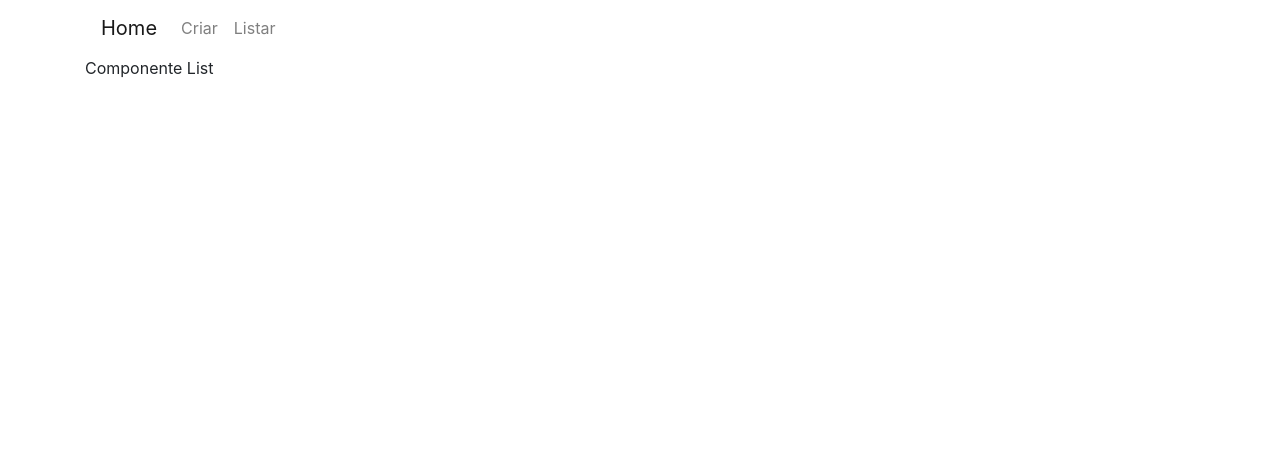
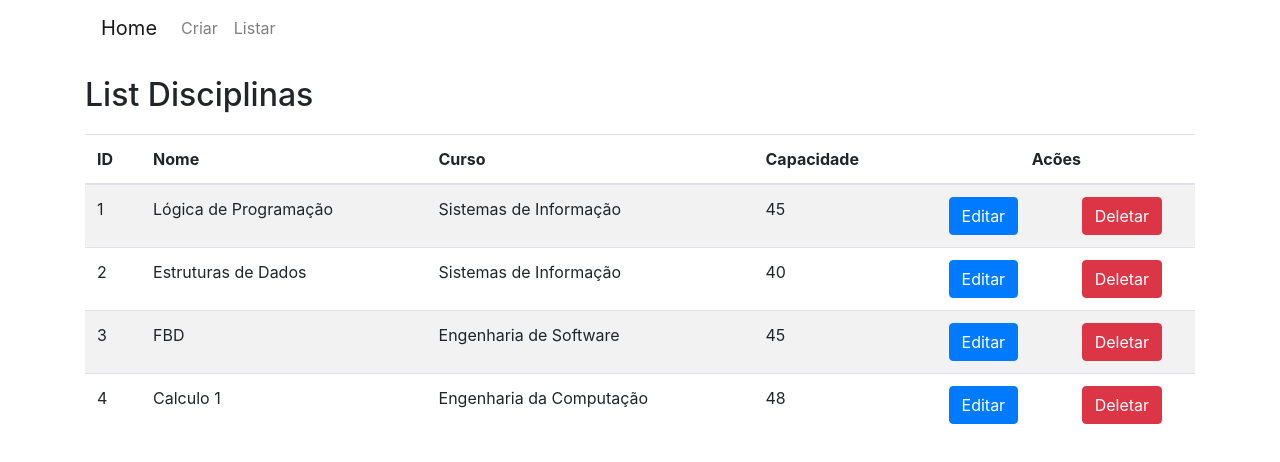
Before and after one commit to dududueedu/WEB_2020_1, a React (Create React App) app in the folder atividade3/crud/: page /list in a window 1280 px wide. Shown: the top 462 px of the page. Built offline with nearby package versions, Linux system fonts and the light colour scheme; data requests are answered from the project's data file.

Commit message:
atividade4

```diff
--- a/atividade3/crud/src/components/List.jsx
+++ b/atividade3/crud/src/components/List.jsx
@@ -1,10 +1,59 @@
 import React, { Component } from 'react'
+import Axios from 'axios'
+import TableRow from './TableRow'
 
 export default class List extends Component{
+
+    constructor(props) {
+        super(props)
+        this.state = { disciplinas: [] }
+        //this.deleteElementId = this.deleteElementId.bind(this)
+    }
+
+    componentDidMount() {
+        Axios.get('http://localhost:3001/disciplinas')
+            .then(
+                (response) => {
+                    this.setState({ disciplinas: response.data })
+                }
+            )
+            .catch(
+                (error) => {
+                    console.log(error)
+                }
+            )
+    }
+
+    mountTable() {
+        if (!this.state.disciplinas) return
+        return this.state.disciplinas.map(
+            (disc, i) => {
+                return <TableRow disciplina={disc}
+                 key={i}
+                /*apagarElementoPorId={this.apagarElementoPorId}*//>
+            }
+        )
+    }
+
     render(){
         return(
-            <div>
-                <p>Componente List</p>
+            <div style={{ marginTop: 20}}>
+                <h2>List Disciplinas</h2>
+
+                <table className="table table-striped" style={{ marginTop: 20 }}>
+                    <thead>
+                        <tr>
+                            <th>ID</th>
+                            <th>Nome</th>
+                            <th>Curso</th>
+                            <th>Capacidade</th>
+                            <th colSpan="2" style={{ textAlign: "center" }}>Acões</th>
+                        </tr>
+                    </thead>
+                    <tbody>
+                        {this.mountTable()}
+                    </tbody>
+                </table>
             </div>
         )
     }
--- /dev/null
+++ b/atividade3/crud/src/components/TableRow.jsx
@@ -0,0 +1,33 @@
+import React, { Component } from 'react'
+import { Link } from 'react-router-dom'
+//import axios from 'axios'
+
+export default class TableRow extends Component {
+    render() {
+        return (
+            <tr>
+                <td>
+                    {this.props.disciplina.id}
+                </td>
+                <td>
+                    {this.props.disciplina.nome}
+                </td>
+                <td>
+                    {this.props.disciplina.curso}
+                </td>
+                <td>
+                    {this.props.disciplina.capacidade}
+                </td>
+
+                <td style={{ textAlign: "center" }}>
+                    <Link to={"/edit/" + this.props.disciplina.id} className="btn btn-primary">Editar</Link>
+                </td>
+
+                <td style={{ textAlign: "center" }}>
+                    <button onClick={this.apagar} className="btn btn-danger">Deletar</button>
+                </td>
+            </tr>
+
+        )
+    }
+}
```
